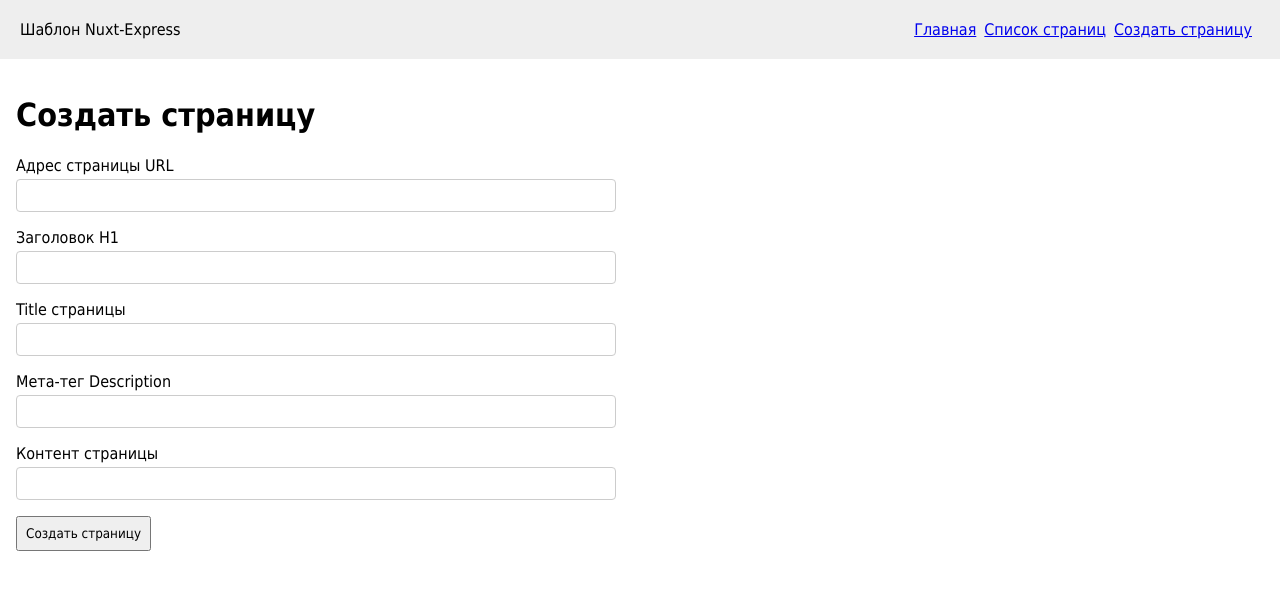
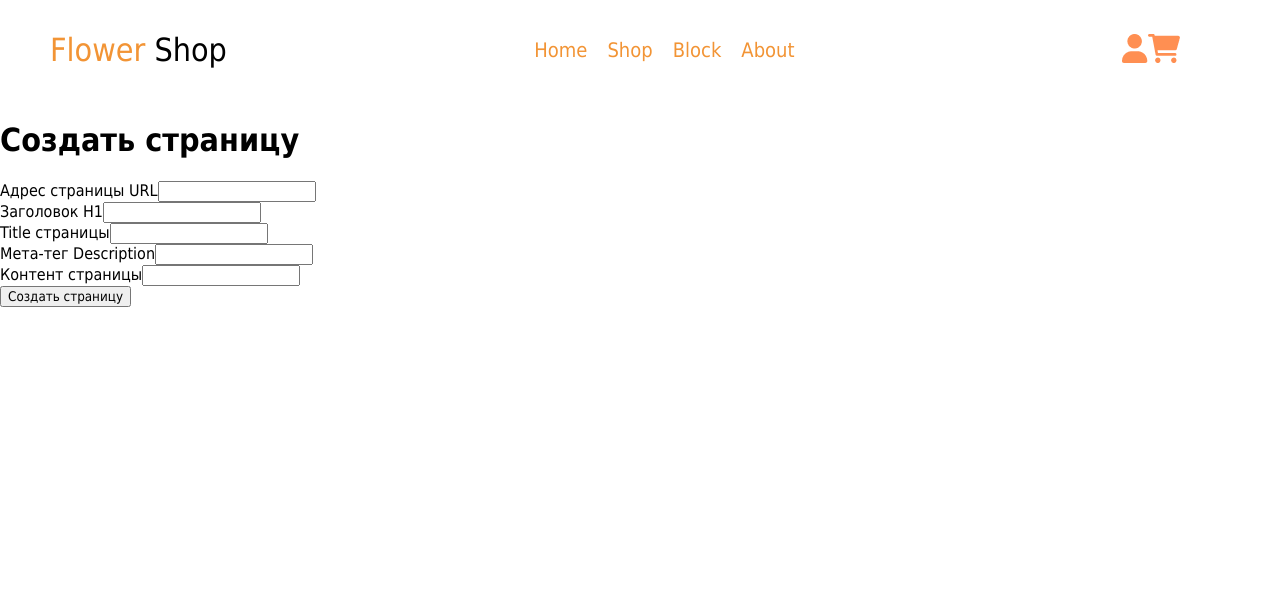
Before and after one commit to OvalniyKeks/flowers, a Nuxt app: page /page/create in a window 1280 px wide. Shown: the top 590 px of the page. Built offline with nearby package versions, Linux system fonts and the light colour scheme.

Commit message:
add header

```diff
--- a/assets/css/main.css
+++ b/assets/css/main.css
@@ -8,48 +8,3 @@ body {
   margin: 0;
   padding: 0;
 }
-
-main {
-  padding: 16px;
-}
-
-button {
-  padding: 8px;
-  cursor: pointer;
-}
-
-header {
-  display: flex;
-  justify-content: space-between;
-  align-items: center;
-  background-color: #eee;
-  padding: 20px;
-}
-
-nav {
-  display: flex;
-  justify-content: space-between;
-  align-items: center;
-}
-
-nav a {
-  margin-right: 8px;
-}
-
-.form {
-  width: 600px;
-}
-
-.form-element {
-  display: flex;
-  flex-direction: column;
-  margin: 16px 0;
-}
-
-.form-element input,
-.form-element textarea {
-  margin-top: 4px;
-  padding: 8px;
-  border: 1px solid #ccc;
-  border-radius: 4px;
-}
--- /dev/null
+++ b/assets/scss/app.scss
@@ -0,0 +1 @@
+@import "header/header.scss"
--- /dev/null
+++ b/assets/scss/header/header.scss
@@ -0,0 +1,31 @@
+$color: rgba(255, 255, 255, 0.2);
+$orange: (rgb(242, 148, 53));
+
+.header {
+  background-color: $color;
+  display: flex;
+  justify-content: space-between;
+  align-items: center;
+  height: 100px;
+
+  &-logo {
+    font-size: 32px;
+    margin-left: 50px;
+
+    &__color {
+      color: $orange;
+    }
+  }
+
+  &-link {
+    text-decoration: none;
+    font-size: 20px;
+    margin-right: 20px;
+    color: black;
+    color: $orange;
+  }
+
+  &-icon {
+    margin-right: 100px;
+  }
+}
--- a/components/TheHeader.vue
+++ b/components/TheHeader.vue
@@ -1,10 +1,19 @@
 <template functional>
-  <header>
-    <div>Шаблон Nuxt-Express</div>
-    <nav>
-      <nuxt-link to="/">Главная</nuxt-link>
-      <nuxt-link to="/page">Список страниц</nuxt-link>
-      <nuxt-link to="/page/create">Создать страницу</nuxt-link>
+  <header class="header">
+    <div class="header-logo"><span class="header-logo__color">Flower</span> Shop</div>
+    <nav class="header-nav">
+      <nuxt-link to="#" class="header-link">Home</nuxt-link>
+      <nuxt-link to="#" class="header-link">Shop</nuxt-link>
+      <nuxt-link to="#" class="header-link">Block</nuxt-link>
+      <nuxt-link to="#" class="header-link">About</nuxt-link>
     </nav>
+    <div class="header-icon">
+      <nuxt-link to="#">
+        <img src="../assets/image/register.png" alt="">
+      </nuxt-link>
+      <nuxt-link to="#">
+        <img src="../assets/image/by.png" alt="">
+      </nuxt-link>
+    </div>
   </header>
 </template>
--- a/nuxt.config.js
+++ b/nuxt.config.js
@@ -42,7 +42,7 @@ module.exports = {
   modules: ["@nuxtjs/axios"],
 
   //Подключаем общий файл со стилями.
-  css: ["@/assets/css/main.css"],
+  css: ["@/assets/css/main.css", "~/assets/scss/app.scss"],
 
   //Прописываем путь к бэку для axios
   axios: { baseURL: process.env.BASE_URL },
--- a/package.json
+++ b/package.json
@@ -20,6 +20,8 @@
   "devDependencies": {
     "cross-env": "^5.2.1",
     "nodemon": "^2.0.12",
-    "prettier": "^2.3.2"
+    "prettier": "^2.3.2",
+    "sass": "^1.51.0",
+    "sass-loader": "10.1.1"
   }
 }
--- a/pages/index.vue
+++ b/pages/index.vue
@@ -1,8 +1,8 @@
 <template>
   <main>
-    <h1>Контент главной страницы</h1>
+    <section class="section section-main">
 
-    <p>Базовый шаблон для работы Nuxt в качестве middleware для Express.</p>
+    </section>
   </main>
 </template>
 
```
Also changed, not shown: assets/image/by.png (added), assets/image/register.png (added), assets/scss/components/section.scss (added).
